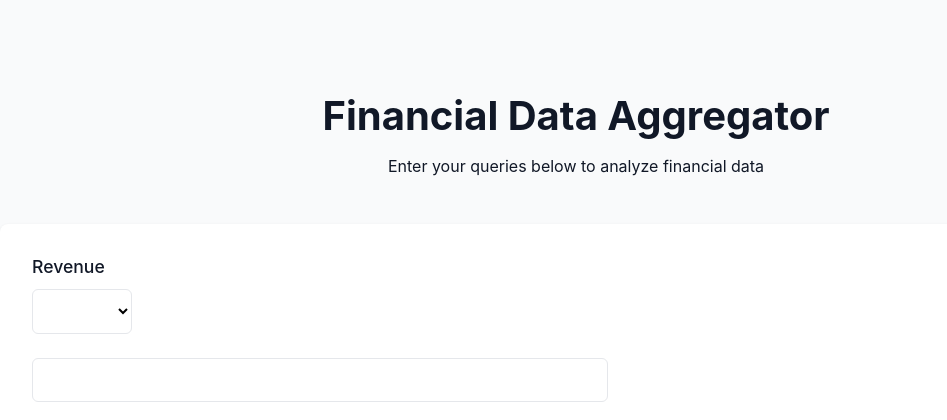
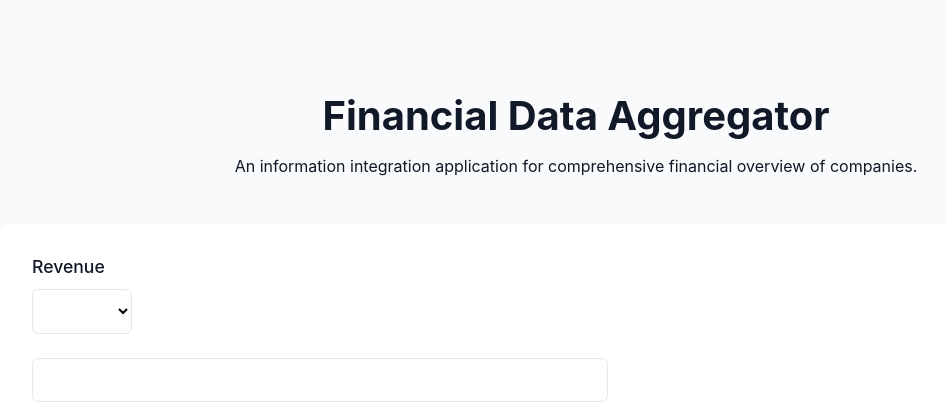
Before and after one commit to UtsvGrg/FinSync-Financial-Aggregation-Platform, a Django app: page /query/ in a window 1280 px wide. Shown: the top 420 px of the page, without its empty margins (64-1011 px from the left). Run offline with Django 5.2, Linux system fonts and the light colour scheme.

Commit message:
Update query_form.html

```diff
--- a/data_aggregator/aggregator/templates/aggregator/query_form.html
+++ b/data_aggregator/aggregator/templates/aggregator/query_form.html
@@ -176,7 +176,7 @@
     <div class="container">
         <div class="header">
             <h1>Financial Data Aggregator</h1>
-            <p>Enter your queries below to analyze financial data</p>
+            <p>An information integration application for comprehensive financial overview of companies.</p>
         </div>
 
         <form method="post" class="card">
```
